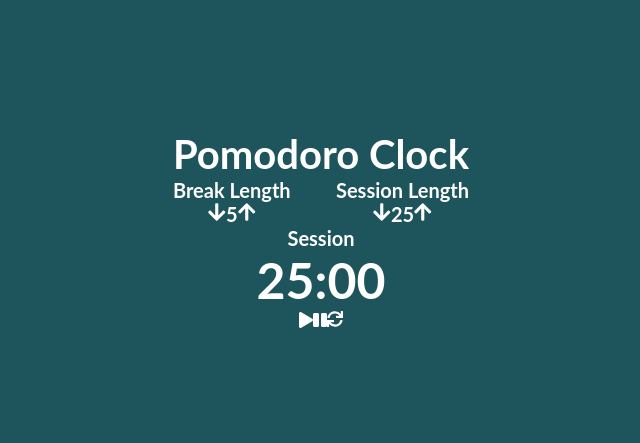
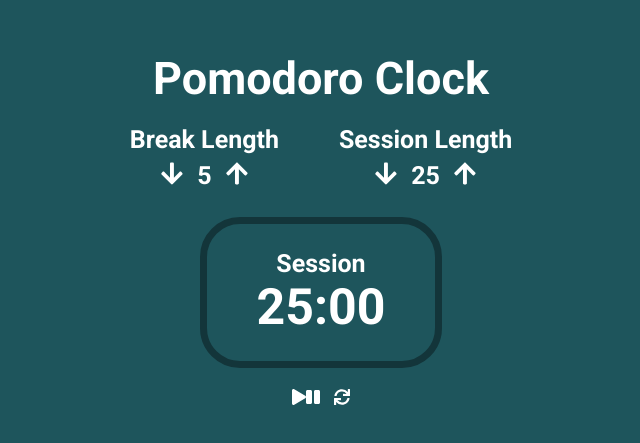
Before and after one commit to Flooorent/pomodoro-clock, a React (Create React App) app: page / in a window 1280 px wide. Shown: the part 171-614 px from the top of the page, without its empty margins (319-959 px from the left). Built offline with nearby package versions, Linux system fonts and the light colour scheme.

Commit message:
use roboto font, add margins and paddings, center header

```diff
--- a/package.json
+++ b/package.json
@@ -8,7 +8,8 @@
     "@fortawesome/react-fontawesome": "^0.1.4",
     "react": "^16.8.6",
     "react-dom": "^16.8.6",
-    "react-scripts": "3.0.1"
+    "react-scripts": "3.0.1",
+    "typeface-roboto": "0.0.54"
   },
   "scripts": {
     "start": "react-scripts start",
--- a/src/App.css
+++ b/src/App.css
@@ -9,16 +9,19 @@
 #pomodoro-container {
     display: flex;
     flex-direction: column;
+    align-items: center;
 }
 
 #lengths-picker-container {
     display: flex;
     justify-content: space-between;
+    margin: 10px;
 }
 
 header {
-    font-size: 40px;
+    font-size: 45px;
     font-weight: bold;
+    margin: 10px;
 }
 
 #session {
@@ -26,20 +29,36 @@ header {
     flex-direction: column;
     justify-content: center;
     align-items: center;
+    border-color: #13353a;
+    border-width: 7px;
+    border-style: solid;
+    border-radius: 40px;
+    margin: 10px;
+    padding-top: 25px;
+    padding-bottom: 25px;
+    padding-left: 50px;
+    padding-right: 50px;
 }
 
 #controls {
     display: flex;
     justify-content: center;
     align-items: center;
+    margin: 10px;
+}
+
+.control {
+    margin-right: 7px;
+    margin-left: 7px;
 }
 
 #timer-label {
-    font-size: 20px;
+    font-size: 25px;
     font-weight: bold;
 }
 
 #time-left {
     font-size: 50px;
     font-weight: bold;
+    font-family: Roboto;
 }
--- a/src/App.js
+++ b/src/App.js
@@ -1,6 +1,7 @@
 import React from 'react';
 import { FontAwesomeIcon } from '@fortawesome/react-fontawesome'
 import { faSync, faPlay, faPause } from '@fortawesome/free-solid-svg-icons'
+import 'typeface-roboto'
 
 import './App.css';
 import LengthPicker from './LengthPicker'
@@ -200,12 +201,13 @@ class App extends React.Component {
           </div>
 
           <div id="controls">
-            <div id="start_stop" onClick={this.handleStartStop}>
+            <div id="start_stop" className="control" onClick={this.handleStartStop}>
               <FontAwesomeIcon icon={faPlay} />
               <FontAwesomeIcon icon={faPause} />
             </div>
             <FontAwesomeIcon
               id="reset"
+              className="control"
               icon={faSync}
               onClick={this.handleReset}
             />
--- a/src/LengthPicker.css
+++ b/src/LengthPicker.css
@@ -4,11 +4,17 @@
     justify-content: center;
     align-items: center;
     text-transform: capitalize;
-    font-size: 20px;
+    font-size: 25px;
     font-weight: bold;
+    margin-right: 30px;
+    margin-left: 30px;
 }
 
 .picker-container {
     display: flex;
     justify-content: space-between;
 }
+
+.picker-item {
+    margin: 7px;
+}
--- a/src/LengthPicker.js
+++ b/src/LengthPicker.js
@@ -11,14 +11,16 @@ function LengthPicker(props) {
             <div className="picker-container">
                 <FontAwesomeIcon
                     id={`${props.label}-decrement`}
+                    className="picker-item"
                     icon={faArrowDown}
                     onClick={props.handleDecrementClick}
                 />
 
-                <div id={`${props.label}-length`}>{props.length}</div>
+                <div id={`${props.label}-length`} className="picker-item">{props.length}</div>
 
                 <FontAwesomeIcon
                     id={`${props.label}-increment`}
+                    className="picker-item"
                     icon={faArrowUp}
                     onClick={props.handleIncrementClick}
                 />
--- a/src/index.css
+++ b/src/index.css
@@ -5,5 +5,5 @@ body {
 
 #root {
   height: 100vh;
-  font-family: 'Lato', 'Lucida Grande', 'Lucida Sans Unicode', Tahoma, Sans-Serif;
+  font-family: 'Roboto', 'Lato', 'Lucida Grande', 'Lucida Sans Unicode', Tahoma, Sans-Serif;
 }
```
Also changed, not shown: 1 other file (tests, documents, lock files or other folders).
